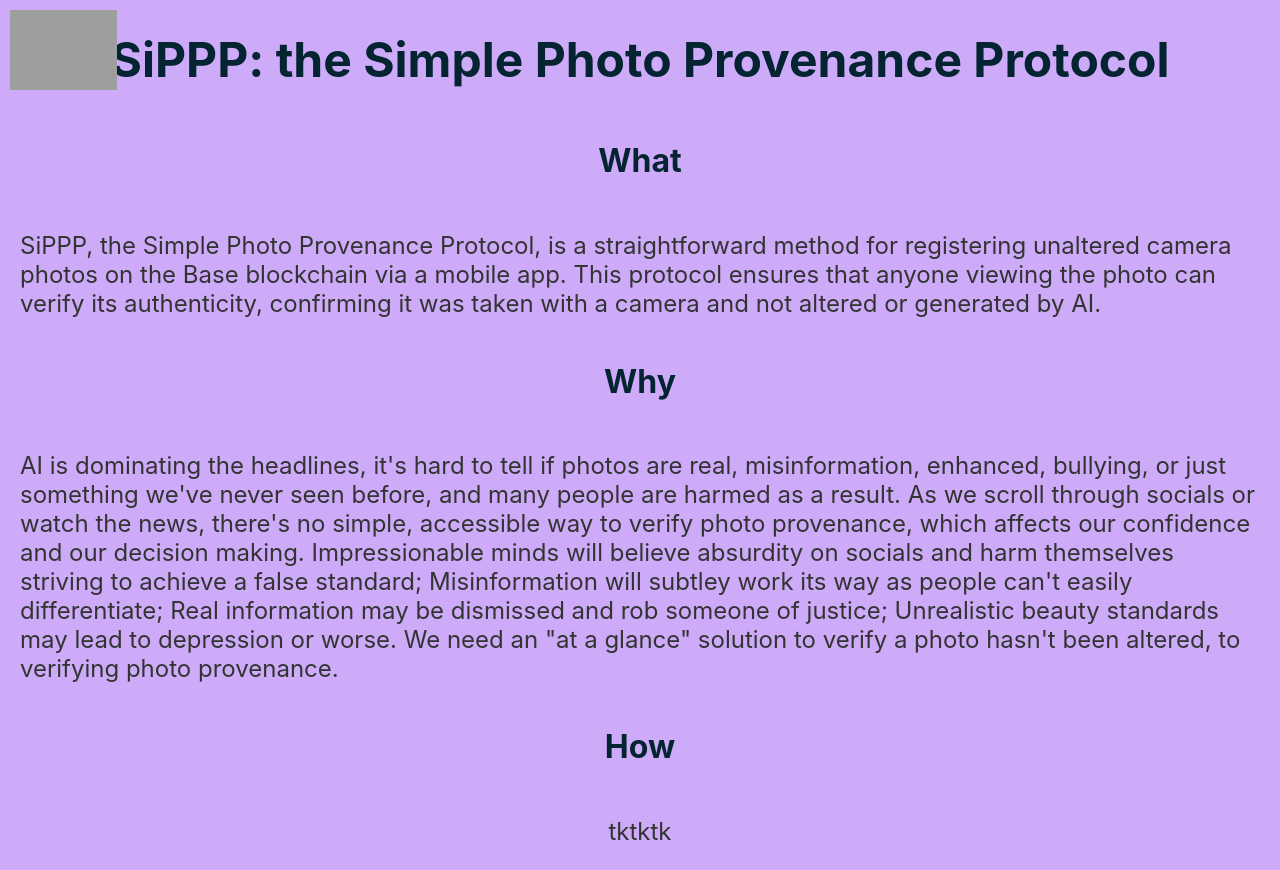
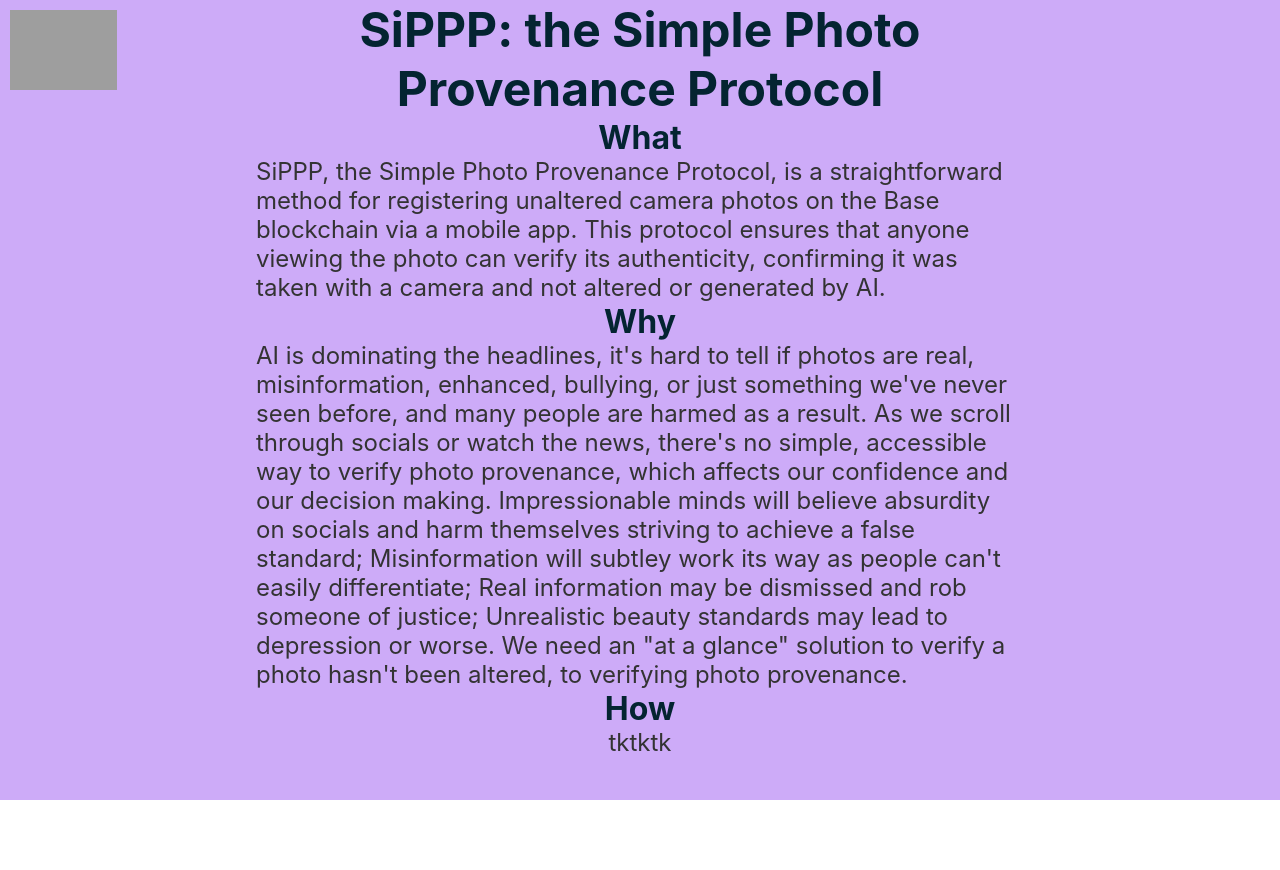
Before and after one commit to SiPPProtocol/SiPPP.box, a React (Create React App) app in the folder sippp.box/: page /about in a window 1280 px wide. After the commit the page ends 800 px from the top, so only its background shows below. Built offline with nearby package versions, Linux system fonts and the light colour scheme; grey boxes are pictures that could not be loaded.

Commit message:
max width

```diff
--- a/sippp.box/src/App.css
+++ b/sippp.box/src/App.css
@@ -85,15 +85,21 @@
   margin-top: 30px;
   font-size: 3em;
   text-align: center;
+  max-width: 768px;
+  margin: 0 auto;
 }
 
 h2 {
   margin-top: 20px;
   font-size: 2em;
   text-align: center;
+  max-width: 768px;
+  margin: 0 auto;
 }
 
 p {
   font-size: 1.5em;
   color: #333;
+  max-width: 768px;
+  margin: 0 auto;
 }
```
